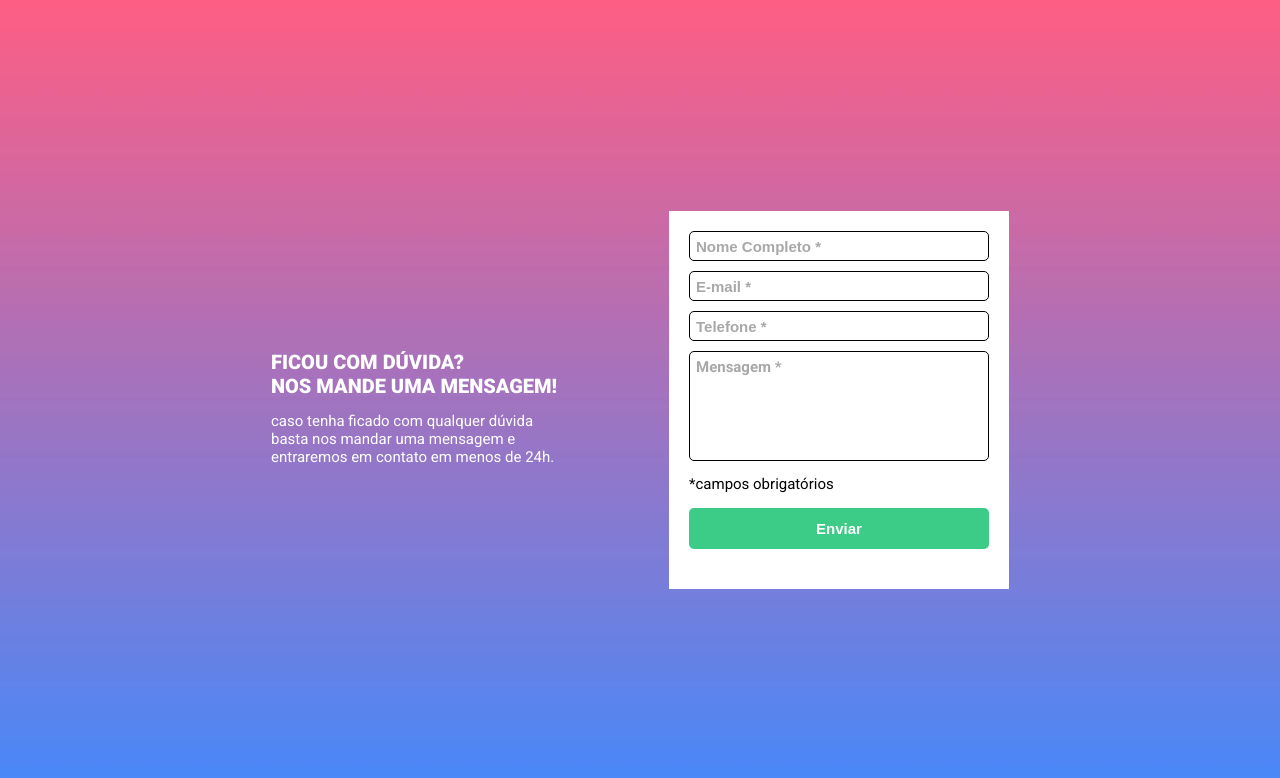
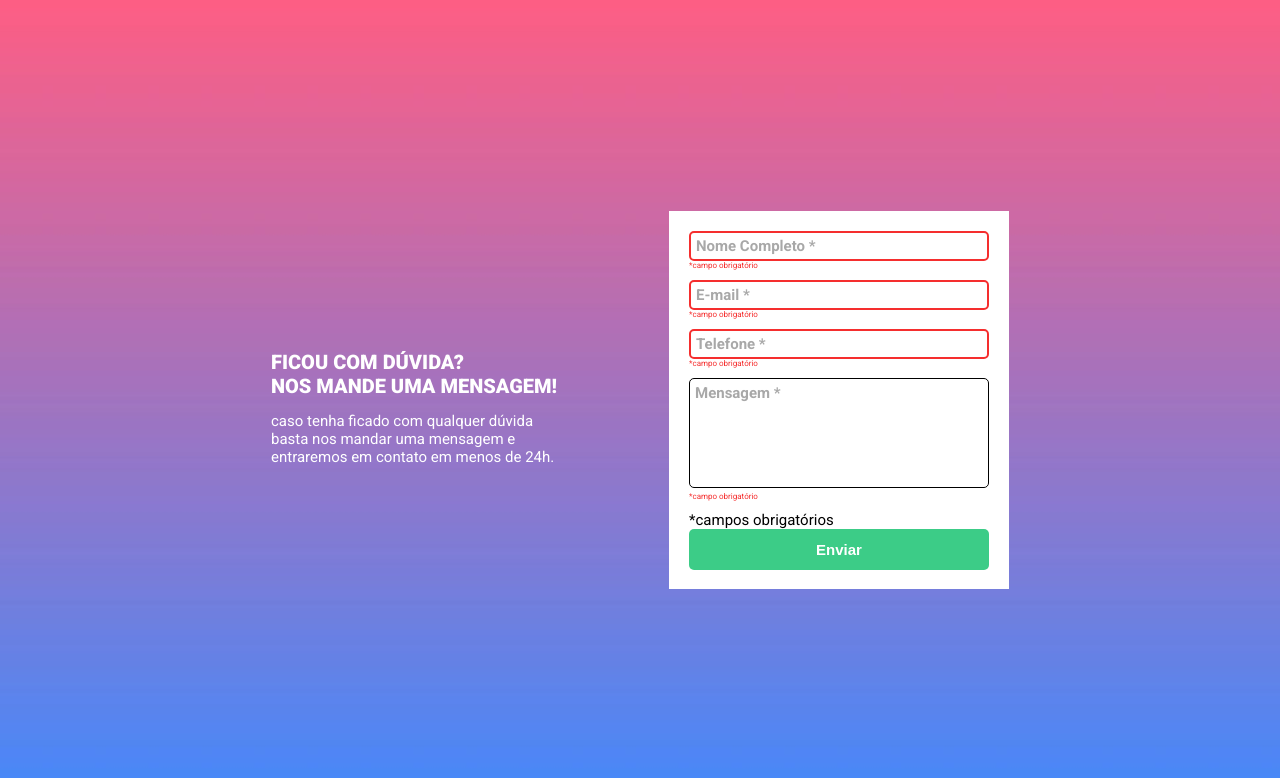
Before and after one commit to TeoniuVilarinho/projeto-formulario, a plain HTML site: page index.html in a window 1280 px wide. Both pictures are taken after a click on the button "Enviar". Drawn offline with Linux system fonts and the light colour scheme.

Commit message:
Add files via upload

```diff
--- /dev/null
+++ b/src/css/responsive.css
@@ -0,0 +1,5 @@
+@media (max-width: 760px) {
+    main {
+        flex-direction: column;
+    }
+}
--- a/src/css/style.css
+++ b/src/css/style.css
@@ -58,33 +58,35 @@ main {
 }
 
 .sessao-formulario .formulario .input .campo {
+    font-family: "Roboto", sans-serif;
     width: 100%;
     height: 30px;
     border: 1px solid #000;
+    background-color: #fff;
     border-radius: 5px;
     font-size: 15px;
     font-weight: 400;
-    color: #000;
-    padding: 6px;
+    padding: 5px;
 }
 
 .sessao-formulario .formulario .input .campo.mensagem {
     font-family: "Roboto", sans-serif;
-    color: #000;
+    height: 110px;
     border: 1px solid #000;
     font-size: 15px;
     font-weight: 400;
-    height: 110px;
+    color: #000;
     resize: none;
 }
 
-.campo-preenchido {
+.sessao-formulario .formulario .input .campo-preenchido {
     border: 2px solid #00C22B;
 }
 
-.campo-nao-preenchido {
+.sessao-formulario .formulario .input .campo-nao-preenchido {
     border: 2px solid #F52E2E;
 }
+
 
 .sessao-formulario .formulario .input .campo::placeholder{
     font-size: 15px;
@@ -97,6 +99,11 @@ main {
     font-size: 8px;
     font-weight: 400;
     display: none;
+}
+
+.sessao-formulario .formulario .input .ativo {
+    display: flex;
+    opacity: 1;
 }
 
 .sessao-formulario .formulario .texto-campo-obrigatorio {
@@ -114,5 +121,10 @@ main {
     font-size: 15px;
     font-weight: 700;
     cursor: pointer;
-    margin-top: 15px;
+    margin-top: 0px;
 }
+
+.sessao-formulario .formulario .botao:hover {
+    box-shadow: 0px 0px 40px -15px rgba(0, 0, 0, 0.8);
+    transition: ease-in-out 0.4s;
+}
```
